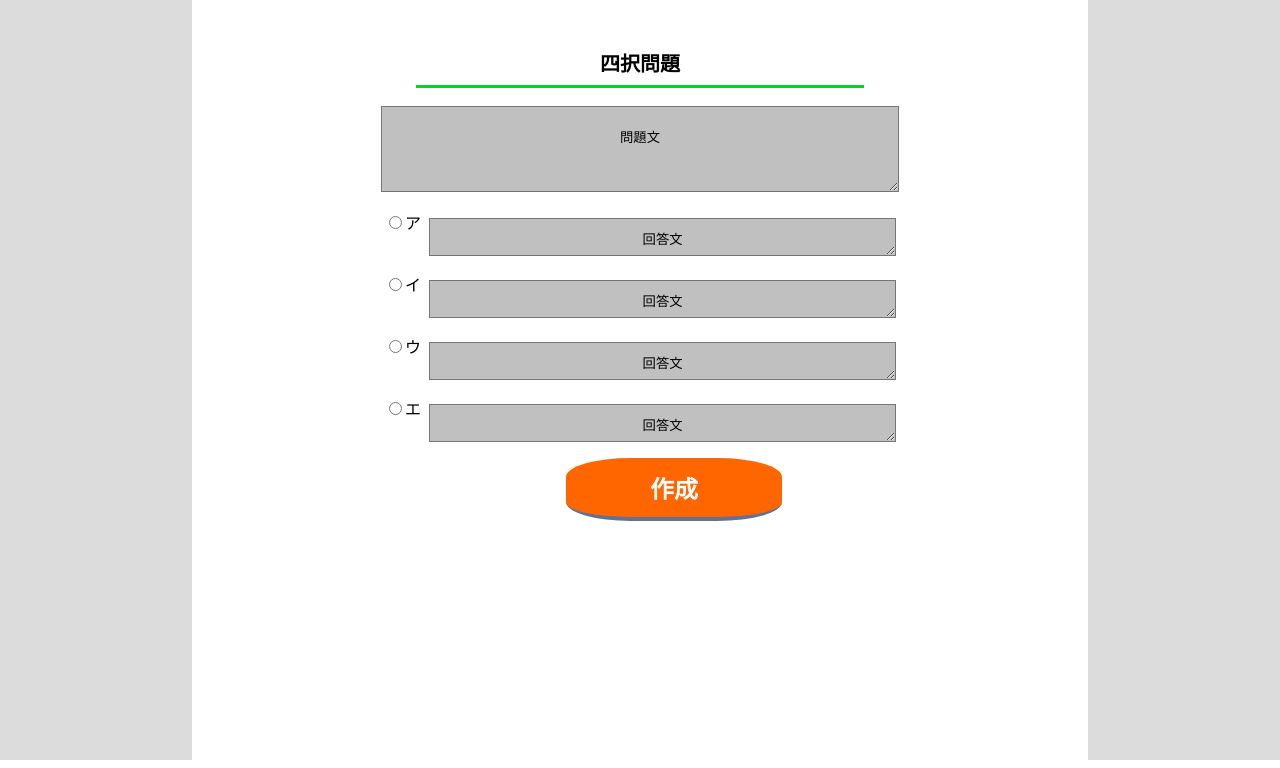
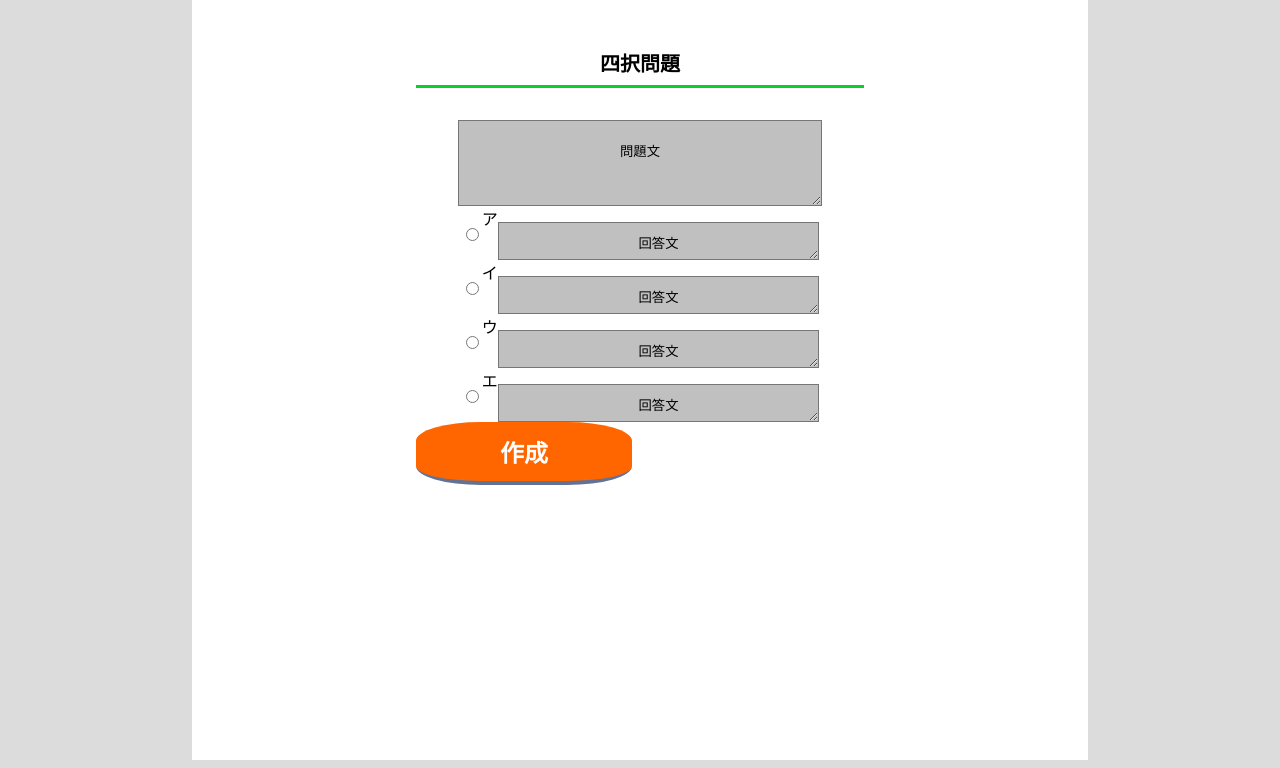
Before and after one commit to yuatomo/-------------, a PHP site: page /createQuestion/four-choice.html in a window 1280 px wide. Shown: the part 120-888 px from the top of the page. Run offline with PHP 8.4, Linux system fonts and the light colour scheme.

Commit message:
細部の調整

```diff
--- a/createQuestion/css/four-choise.css
+++ b/createQuestion/css/four-choise.css
@@ -21,18 +21,21 @@ h1{
     width: 80%;
     margin: auto;
 }
-.choice{
-    text-align: center;
-    background-color: gray;
-    width: 2rem;
-    height: 2rem;
-    margin-right: auto;
-    position: relative;
-    top: 2rem;
-    left: 0%;
-    line-height: 200%;
+.container {
+	display: block;
+	box-sizing: border-box;
+	width: 70%;
+	height: 100%;
+	padding: 5% 0;
+	margin: 0 auto;
 }
 
+.answer{
+  width: 90%;
+  height: 2rem;
+  background-color: #C0C0C0;
+  margin-top: 1rem;
+}
 .create {
     display: inline-block;
     padding: 0.5em 3.5em;
@@ -42,8 +45,7 @@ h1{
     border-bottom: solid 4px #627295;
     border-radius: 30%;
     height: auto;
-    position: relative;
-    left: 150px;
+    margin: 0 auto;
   }
   .create:active {
     /*ボタンを押したとき*/
--- a/createQuestion/four-choice.html
+++ b/createQuestion/four-choice.html
@@ -30,36 +30,35 @@
         </nav>
         <div class="frame-gray">
             <div class="frame-white">
-
-                <h1>四択問題</h1><br>
+                <h1>四択問題</h1>
+            <div class="container">
 
                 <div style="display: flex; justify-content: center; align-items: center;">
                     <textarea  style="width: 80%; height: 5rem; background-color: #C0C0C0;" placeholder="問題文"></textarea>
-                </div><br>
+                </div>
 
                 <div class="choiceQuestion">
-                    <input type="radio" name="askaquestion" value="a">ア
-                <div style="display: flex; justify-content: flex-end;">
-                    <textarea style="width: 90%; height: 2rem; background-color: #C0C0C0; position: relative; bottom: 1rem;" placeholder="回答文"></textarea>
+                    <div style="display: flex; justify-content: flex-end;">
+                        <input type="radio" name="askaquestion" value="a">ア
+                    <textarea class="A answer"  placeholder="回答文"></textarea>
                 </div>
 
-                <input type="radio" name="askaquestion" value="i">イ
                 <div style="display: flex; justify-content: center; justify-content: flex-end;">
-                    <textarea style="width: 90%; height: 2rem;  background-color: #C0C0C0; position: relative; bottom: 1rem;" placeholder="回答文"></textarea>
+                    <input type="radio" name="askaquestion" value="i">イ
+                    <textarea class="B answer"  placeholder="回答文"></textarea>
                 </div>
 
-                <input type="radio" name="askaquestion" value="u">ウ
                 <div style="display: flex; justify-content: flex-end;">
-                    <textarea style="width: 90%; height: 2rem; background-color: #C0C0C0; position: relative; bottom: 1rem;" placeholder="回答文"></textarea>
+                    <input type="radio" name="askaquestion" value="u">ウ
+                    <textarea class="C answer"  placeholder="回答文"></textarea>
                 </div>
 
-                <input type="radio" name="askaquestion" value="e">エ
                 <div style="display: flex; justify-content: flex-end;">
-                    <textarea style="width: 90%; height: 2rem; background-color: #C0C0C0; position: relative; bottom: 1rem;" placeholder="回答文"></textarea>
+                    <input type="radio" name="askaquestion" value="e">エ
+                    <textarea class="D answer"  placeholder="回答文"></textarea>
                 </div>
                 </div>
                 <h2 class="create">作成</h2>
-
             </div>
         </div>
     </body>
```
